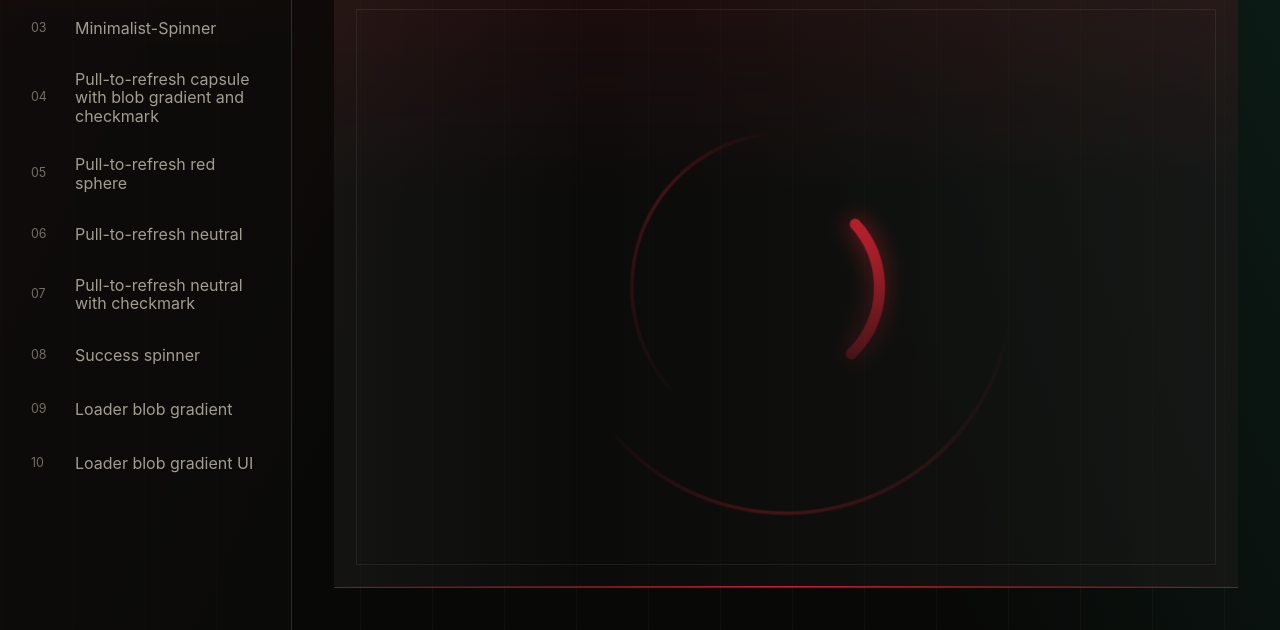
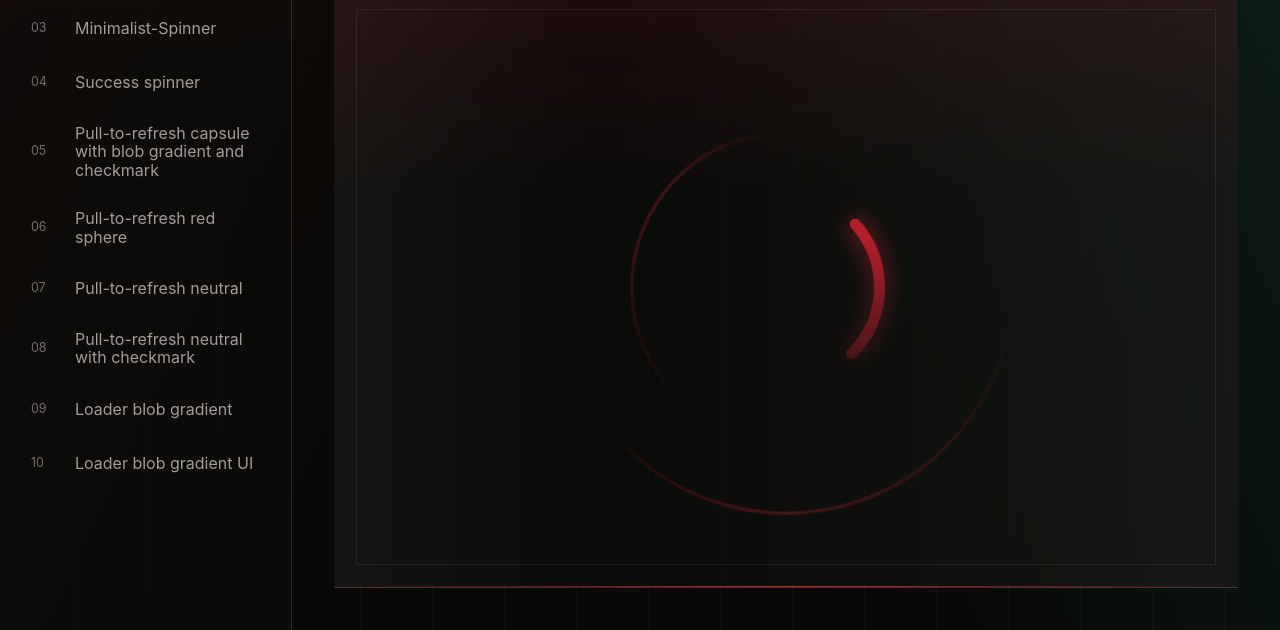
Before and after one commit to askalkin/uba-animation-prototyping, a plain HTML site: page index.html in a window 1280 px wide. Shown: the part 197-827 px from the top of the page. Drawn offline with Linux system fonts and the light colour scheme.

Commit message:
Move success spinner earlier in gallery

```diff
--- a/app.js
+++ b/app.js
@@ -39,6 +39,15 @@ const pages = [
     `,
   },
   {
+    slug: "success-wheel-2",
+    title: "Success spinner",
+    accent: "violet",
+    label: "Circular loader line filling into a red success confirmation.",
+    scene: () => `
+      ${successWheelTwoPrototype()}
+    `,
+  },
+  {
     slug: "pull-to-refresh-blob-capsule",
     title: "Pull-to-refresh capsule with blob gradient and checkmark",
     accent: "uba",
@@ -76,15 +85,6 @@ const pages = [
     label: "Neutral frosted capsule resolving into a top bounce and check state.",
     scene: () => `
       ${pullRefreshPrototype("neutral-complete")}
-    `,
-  },
-  {
-    slug: "success-wheel-2",
-    title: "Success spinner",
-    accent: "violet",
-    label: "Circular loader line filling into a red success confirmation.",
-    scene: () => `
-      ${successWheelTwoPrototype()}
     `,
   },
   {
--- a/index.html
+++ b/index.html
@@ -8,10 +8,10 @@
       name="description"
       content="A small project of animated loader and pull-to-refresh pages."
     >
-    <link rel="stylesheet" href="./styles.css?v=20260723-1053">
+    <link rel="stylesheet" href="./styles.css?v=20260723-1100">
   </head>
   <body>
     <div id="app" class="app-shell"></div>
-    <script src="./app.js?v=20260723-1053" defer></script>
+    <script src="./app.js?v=20260723-1100" defer></script>
   </body>
 </html>
```
